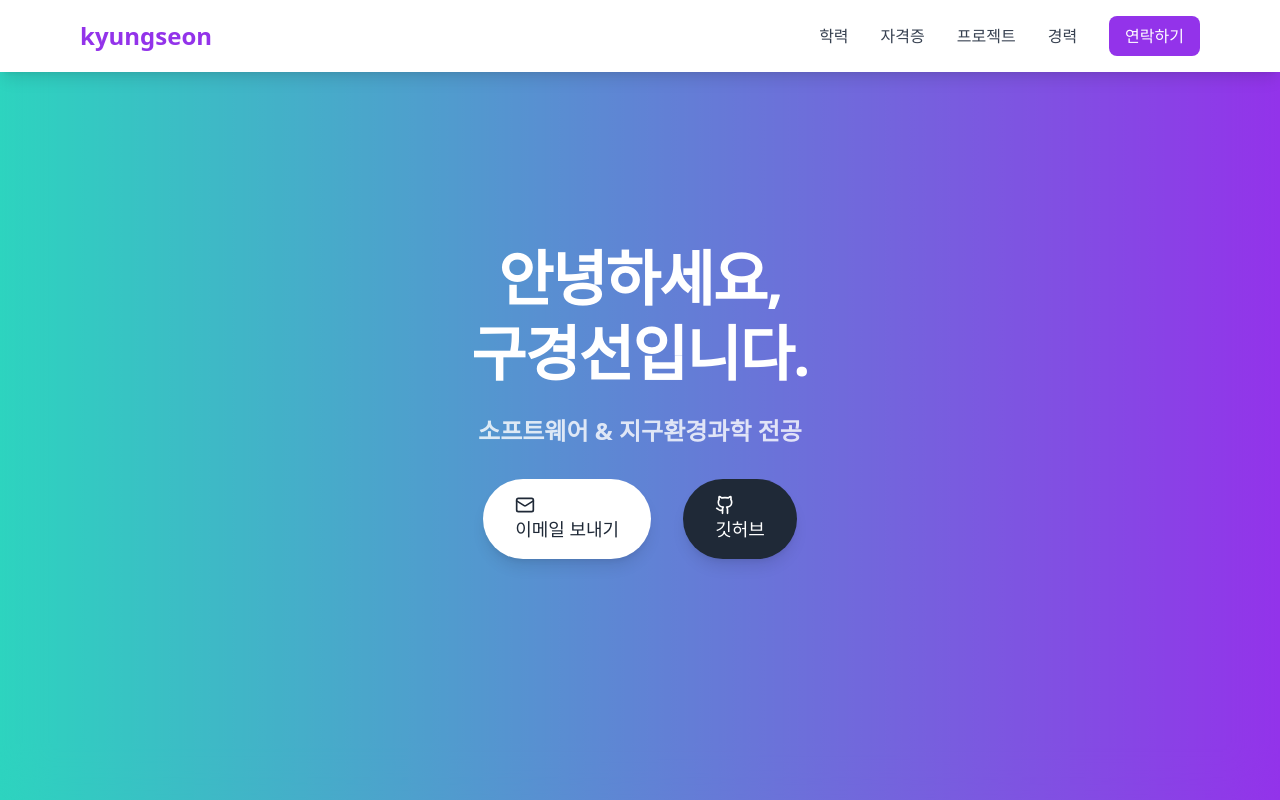
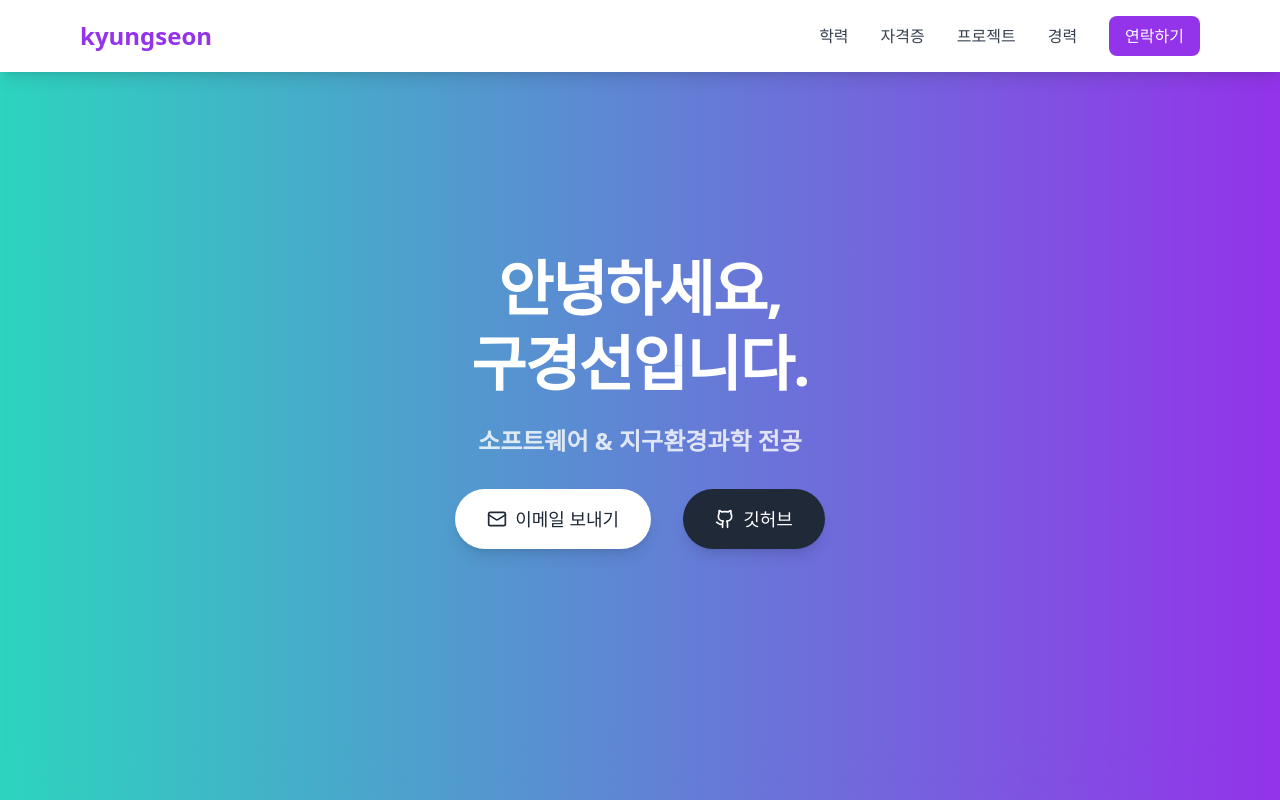
Before and after one commit to kookyungseon/portfolio-site, a React (Create React App) app: page / in a window 1280 px wide. Shown: the top 800 px of the page. Built offline with nearby package versions, Linux system fonts and the light colour scheme.

Commit message:
변경사항에 대한 설명

```diff
--- a/src/components/Hero.js
+++ b/src/components/Hero.js
@@ -17,9 +17,9 @@ const Hero = () => {
           {/* 이메일 보내기 버튼 */}
           <a
             href="mailto:koo0685@naver.com" // 이메일 주소 링크
-            className="px-8 py-4 text-lg font-medium bg-white text-gray-800 rounded-full shadow-lg hover:bg-gray-100 transition"
+            className="flex items-center px-8 py-4 text-lg font-medium bg-white text-gray-800 rounded-full shadow-lg hover:bg-gray-100 transition"
           >
-            <Mail size={20} /> 이메일 보내기
+            <Mail size={20} className="mr-2" /> 이메일 보내기
           </a>
 
           {/* GitHub 링크 버튼 */}
@@ -27,9 +27,9 @@ const Hero = () => {
             href="https://github.com/kookyungseon" // GitHub 링크
             target="_blank"
             rel="noopener noreferrer"
-            className="px-8 py-4 text-lg font-medium bg-gray-800 text-white rounded-full shadow-lg hover:bg-gray-700 transition"
+            className="flex items-center px-8 py-4 text-lg font-medium bg-gray-800 text-white rounded-full shadow-lg hover:bg-gray-700 transition"
           >
-            <Github size={20} /> 깃허브
+            <Github size={20} className="mr-2" /> 깃허브
           </a>
         </div>
       </div>
```
